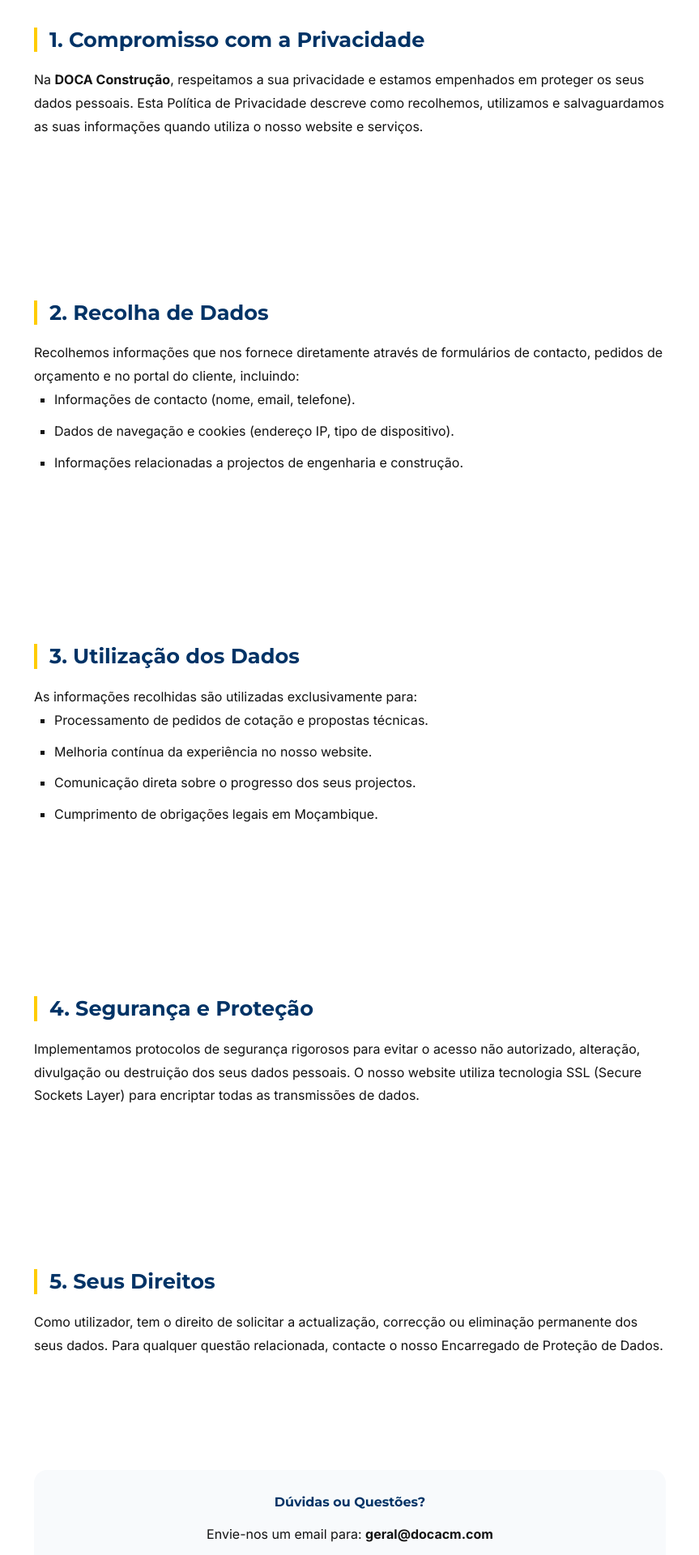
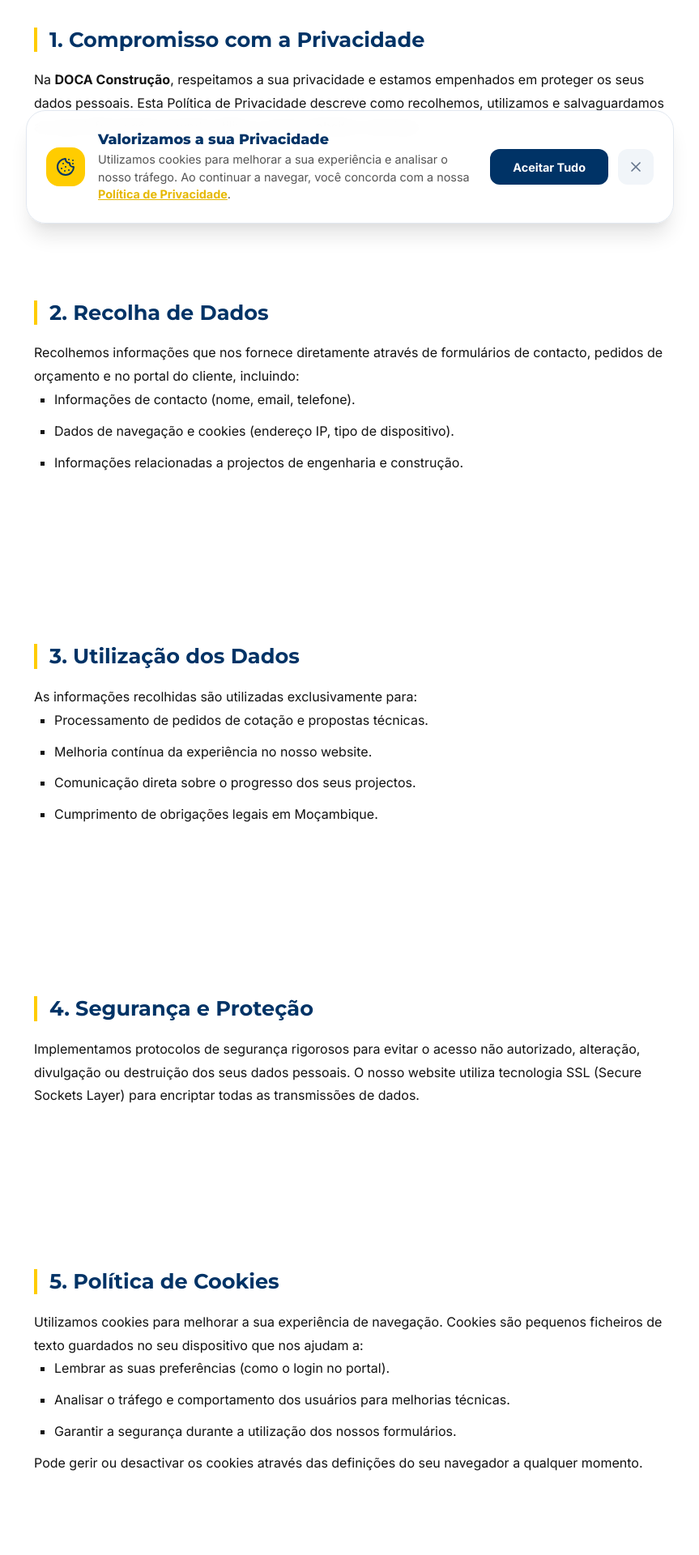
Before and after one commit to afonsoDomingos/doca, a React (Vite) app: page /privacy-policy in a window 1280 px wide. Shown: the part 500-2420 px from the top of the page at 81% size, without its empty margins (208-1071 px from the left). Built offline with nearby package versions, Linux system fonts and the light colour scheme; no server answers.

Commit message:
feat: implement premium Cookie Consent and link Legal/Cookie sections for campaign compliance

```diff
--- a/src/App.jsx
+++ b/src/App.jsx
@@ -16,6 +16,7 @@
 import PrivacyPolicy from './pages/PrivacyPolicy';
 import WhatsAppContact from './components/WhatsAppContact';
 import HowToOrder from './components/HowToOrder';
+import CookieConsent from './components/CookieConsent';
 
 const Home = ({ onOpenQuote }) => (
   <div className="app-container">
@@ -61,6 +62,7 @@
         <Route path="/portal/dashboard" element={<CustomerDashboard />} />
         <Route path="/privacy-policy" element={<PrivacyPolicy />} />
       </Routes>
+      <CookieConsent />
       <QuoteModal isOpen={isQuoteModalOpen} onClose={() => setIsQuoteModalOpen(false)} />
     </Router>
   );
--- /dev/null
+++ b/src/components/CookieConsent.jsx
@@ -0,0 +1,128 @@
+import React, { useState, useEffect } from 'react';
+import { motion, AnimatePresence } from 'framer-motion';
+import { Cookie, X } from 'lucide-react';
+import { Link } from 'react-router-dom';
+
+const CookieConsent = () => {
+  const [isVisible, setIsVisible] = useState(false);
+
+  useEffect(() => {
+    const consent = localStorage.getItem('cookie-consent');
+    if (!consent) {
+      const timer = setTimeout(() => setIsVisible(true), 1500);
+      return () => clearTimeout(timer);
+    }
+  }, []);
+
+  const handleAccept = () => {
+    localStorage.setItem('cookie-consent', 'true');
+    setIsVisible(false);
+  };
+
+  return (
+    <AnimatePresence>
+      {isVisible && (
+        <motion.div
+          initial={{ y: 100, opacity: 0 }}
+          animate={{ y: 0, opacity: 1 }}
+          exit={{ y: 100, opacity: 0 }}
+          style={{
+            position: 'fixed',
+            bottom: '24px',
+            left: '24px',
+            right: '24px',
+            zIndex: 9999,
+            display: 'flex',
+            justifyContent: 'center'
+          }}
+        >
+          <div style={{
+            backgroundColor: 'rgba(255, 255, 255, 0.95)',
+            backdropFilter: 'blur(10px)',
+            border: '1px solid #e2e8f0',
+            padding: '24px',
+            borderRadius: '24px',
+            boxShadow: '0 20px 25px -5px rgba(0, 0, 0, 0.1), 0 10px 10px -5px rgba(0, 0, 0, 0.04)',
+            maxWidth: '800px',
+            width: '100%',
+            display: 'flex',
+            flexDirection: 'row',
+            alignItems: 'center',
+            gap: '24px',
+            justifyContent: 'space-between'
+          }} className="cookie-banner-content">
+            <div style={{ display: 'flex', alignItems: 'center', gap: '16px' }}>
+              <div style={{
+                backgroundColor: 'var(--accent-yellow)',
+                color: 'var(--primary-blue)',
+                padding: '12px',
+                borderRadius: '16px',
+                display: 'flex',
+                alignItems: 'center',
+                justifyContent: 'center'
+              }}>
+                <Cookie size={24} />
+              </div>
+              <div>
+                <h4 style={{ margin: 0, fontSize: '1.1rem', fontWeight: '800', color: 'var(--primary-blue)' }}>Valorizamos a sua Privacidade</h4>
+                <p style={{ margin: '4px 0 0', fontSize: '0.9rem', color: 'var(--text-muted)', lineHeight: '1.5' }}>
+                  Utilizamos cookies para melhorar a sua experiência e analisar o nosso tráfego. Ao continuar a navegar, você concorda com a nossa <Link to="/privacy-policy" style={{ color: 'var(--accent-yellow-dark)', fontWeight: '700', textDecoration: 'underline' }}>Política de Privacidade</Link>.
+                </p>
+              </div>
+            </div>
+
+            <div style={{ display: 'flex', gap: '12px', flexShrink: 0 }}>
+              <button
+                onClick={handleAccept}
+                style={{
+                  backgroundColor: 'var(--primary-blue)',
+                  color: 'white',
+                  padding: '12px 28px',
+                  borderRadius: '12px',
+                  fontWeight: '700',
+                  fontSize: '0.9rem',
+                  cursor: 'pointer',
+                  transition: 'all 0.3s'
+                }}
+                onMouseEnter={(e) => e.currentTarget.style.transform = 'translateY(-2px)'}
+                onMouseLeave={(e) => e.currentTarget.style.transform = 'translateY(0)'}
+              >
+                Aceitar Tudo
+              </button>
+              <button
+                onClick={() => setIsVisible(false)}
+                style={{
+                  backgroundColor: '#f1f5f9',
+                  color: '#64748b',
+                  padding: '12px',
+                  borderRadius: '12px',
+                  display: 'flex',
+                  alignItems: 'center',
+                  justifyContent: 'center',
+                  cursor: 'pointer'
+                }}
+              >
+                <X size={20} />
+              </button>
+            </div>
+          </div>
+
+          <style>{`
+            @media (max-width: 768px) {
+              .cookie-banner-content {
+                flex-direction: column;
+                text-align: center;
+                padding: 20px;
+              }
+              .cookie-banner-content > div:first-child {
+                flex-direction: column;
+              }
+            }
+          `}</style>
+        </motion.div>
+      )}
+    </AnimatePresence>
+  );
+};
+
+export default CookieConsent;
--- a/src/components/Footer.jsx
+++ b/src/components/Footer.jsx
@@ -128,8 +128,8 @@
             &copy; {currentYear} DOCA MOZAMBIQUE, Lda. Todos os direitos reservados.
           </p>
           <div style={{ display: 'flex', gap: '30px', fontSize: '0.9rem' }}>
-            <a href="#" style={{ color: '#94A3B8' }}>Legal</a>
-            <a href="#" style={{ color: '#94A3B8' }}>Cookies</a>
+            <Link to="/privacy-policy" style={{ color: '#94A3B8' }}>Legal</Link>
+            <Link to="/privacy-policy" style={{ color: '#94A3B8' }}>Cookies</Link>
           </div>
           <button
             onClick={scrollToTop}
--- a/src/pages/PrivacyPolicy.jsx
+++ b/src/pages/PrivacyPolicy.jsx
@@ -94,7 +94,24 @@
 
               <section style={{ marginBottom: '40px' }}>
                 <h3 style={{ fontSize: '1.6rem', color: 'var(--primary-blue)', borderLeft: '4px solid var(--accent-yellow)', paddingLeft: '15px', marginBottom: '20px' }}>
-                  5. Seus Direitos
+                  5. Política de Cookies
+                </h3>
+                <p>
+                  Utilizamos cookies para melhorar a sua experiência de navegação. Cookies são pequenos ficheiros de texto guardados no seu dispositivo que nos ajudam a:
+                </p>
+                <ul style={{ paddingLeft: '25px', listStyleType: 'square' }}>
+                  <li style={{ marginBottom: '10px' }}>Lembrar as suas preferências (como o login no portal).</li>
+                  <li style={{ marginBottom: '10px' }}>Analisar o tráfego e comportamento dos usuários para melhorias técnicas.</li>
+                  <li style={{ marginBottom: '10px' }}>Garantir a segurança durante a utilização dos nossos formulários.</li>
+                </ul>
+                <p>
+                  Pode gerir ou desactivar os cookies através das definições do seu navegador a qualquer momento.
+                </p>
+              </section>
+
+              <section style={{ marginBottom: '40px' }}>
+                <h3 style={{ fontSize: '1.6rem', color: 'var(--primary-blue)', borderLeft: '4px solid var(--accent-yellow)', paddingLeft: '15px', marginBottom: '20px' }}>
+                  6. Seus Direitos
                 </h3>
                 <p>
                   Como utilizador, tem o direito de solicitar a actualização, correcção ou eliminação permanente dos seus dados.
```
